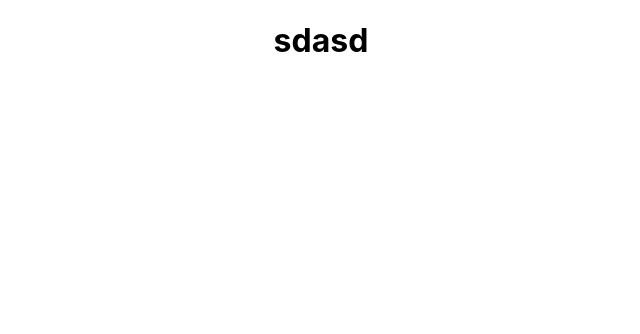
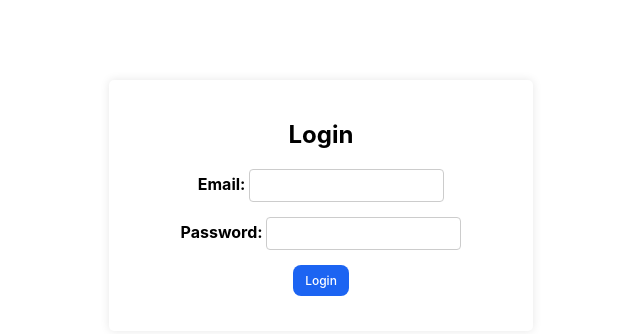
Before and after one commit to manishapanchal/coralmongo, a React (Create React App) app: page / in a window 1280 px wide. Shown: the top 334 px of the page, without its empty margins (319-959 px from the left). Built offline with nearby package versions, Linux system fonts and the light colour scheme.

Commit message:
FE: login page added

```diff
--- a/public/index.html
+++ b/public/index.html
@@ -24,7 +24,7 @@
       work correctly both with client-side routing and a non-root public URL.
       Learn how to configure a non-root public URL by running `npm run build`.
     -->
-    <title>React App</title>
+    <title>Assignment</title>
   </head>
   <body>
     <noscript>You need to enable JavaScript to run this app.</noscript>
--- a/src/components/Layout.js
+++ b/src/components/Layout.js
@@ -29,6 +29,7 @@ const NavigationBar = () => {
     </NavBar>
   );
 };
+
 const Layout = (props) => {
   return (
     <Box>
--- a/src/components/Login.js
+++ b/src/components/Login.js
@@ -1,7 +1,80 @@
-import React from "react";
+import React, { useState } from "react";
+import axios from "axios";
+import ScreenLoader from "./ScreenLoader";
+import {
+  Form,
+  Input,
+  Title,
+  Label,
+  Button,
+  FormGroup,
+  FormContainer,
+} from "./Style.style";
+import { useNavigate } from "react-router-dom";
 
 const Login = () => {
-  return <h1>sdasd</h1>;
+  const navigate = useNavigate();
+  const [email, setUsername] = useState("");
+  const [loading, setLoding] = useState(false);
+  const [password, setPassword] = useState("");
+
+  const handleSubmit = async (e) => {
+    try {
+      setLoding(true);
+      e.preventDefault();
+      const data = { email, password };
+      // console.log("data = ", data);
+      const res = await axios.post(
+        "https://coralmango.com/api/react-test-auth",
+        data
+      );
+      // console.log("res = ", res);
+      setLoding(false);
+      if (res?.data?.success) {
+        console.log(res?.data?.authToken);
+        localStorage.setItem("accessToken", res?.data?.authToken);
+        navigate("/users");
+      } else {
+        alert("Invalid credentials");
+      }
+    } catch (e) {
+      setLoding(false);
+      console.log("error = ", e?.response);
+      alert(e?.response?.data?.message);
+    }
+  };
+
+  return (
+    <FormContainer>
+      {loading && <ScreenLoader />}
+      <Title>Login</Title>
+      <Form onSubmit={handleSubmit}>
+        <FormGroup>
+          <Label htmlFor='username'>Email: </Label>
+          <Input
+            type='email'
+            id='username'
+            value={email}
+            onChange={(e) => setUsername(e.target.value)}
+            required
+          />
+        </FormGroup>
+        <FormGroup>
+          <Label htmlFor='password'>Password: </Label>
+          <Input
+            type='password'
+            id='password'
+            value={password}
+            onChange={(e) => setPassword(e.target.value)}
+            required
+          />
+        </FormGroup>
+        <Button isLogin type='submit'>
+          Login
+        </Button>
+      </Form>
+    </FormContainer>
+  );
 };
 
 export default Login;
--- /dev/null
+++ b/src/components/ScreenLoader.js
@@ -0,0 +1,12 @@
+import React from "react";
+import { Loader, Backdrop } from "./Style.style";
+
+const ScreenLoader = () => {
+  return (
+    <Backdrop>
+      <Loader />
+    </Backdrop>
+  );
+};
+
+export default ScreenLoader;
--- a/src/components/Style.style.js
+++ b/src/components/Style.style.js
@@ -121,6 +121,13 @@ export const Button = styled.button`
   font-family: Inter;
   border-radius: 0px 8px 8px 0px;
   background: #1c64f2;
+
+  ${(props) =>
+    props.isLogin &&
+    css`
+      width: max-content;
+      border-radius: 8px;
+    `}
 `;
 
 export const TableContainer = styled.div`
@@ -163,6 +170,67 @@ export const IconBox = styled.div`
   justify-content: center;
   align-items: center;
 `;
+export const FormContainer = styled.div`
+  width: 30%;
+  margin: 0 auto;
+  background: #fff;
+  padding: 20px;
+  border-radius: 5px;
+  box-shadow: 0 0 10px rgba(0, 0, 0, 0.1);
+  position: absolute;
+  left: 0;
+  top: 10%;
+  right: 0;
+  margin: 0px auto;
+`;
+
+export const Title = styled.h2`
+  text-align: center;
+`;
+
+export const Form = styled.form`
+  display: flex;
+  align-items: center;
+  flex-direction: column;
+  margin-bottom: 15px;
+`;
+
+export const FormGroup = styled.div`
+  margin-bottom: 15px;
+`;
+
+export const Label = styled.label`
+  font-weight: bold;
+`;
+
+export const Input = styled.input`
+  padding: 8px;
+  border: 1px solid #ccc;
+  border-radius: 4px;
+`;
+
+export const Backdrop = styled.div`
+  position: fixed;
+  top: 0;
+  left: 0;
+  width: 100%;
+  height: 100%;
+  background-color: rgba(0, 0, 0, 0.5);
+  z-index: 999;
+  display: flex;
+  justify-content: center;
+  align-items: center;
+`;
+
+export const Loader = styled.div`
+  border: 6px solid #f3f3f3;
+  border-top: 6px solid #3498db;
+  border-radius: 50%;
+  width: 50px;
+  height: 50px;
+  animation: spin 2s linear infinite;
+  z-index: 1000;
+`;
 
 // const requestSort = (key) => {
 //   let direction = "ascending";
--- a/src/route.js
+++ b/src/route.js
@@ -9,11 +9,12 @@ import { Routes, Route, Outlet, Navigate } from "react-router-dom";
 const PrivateRoute = ({ token }) => {
   if (token) {
     return <Outlet />;
-  } else return <Navigate to={"/login"} />;
+  } else return <Navigate to={"/"} />;
 };
 
 const Routers = () => {
-  const token = "sdddddddddd"; //localStorage.getItem("accessToken") || true;
+  const token = localStorage.getItem("accessToken");
+  console.log("token = ", token);
   return (
     <Routes>
       <Route path='/' element={<Login />} />
```
